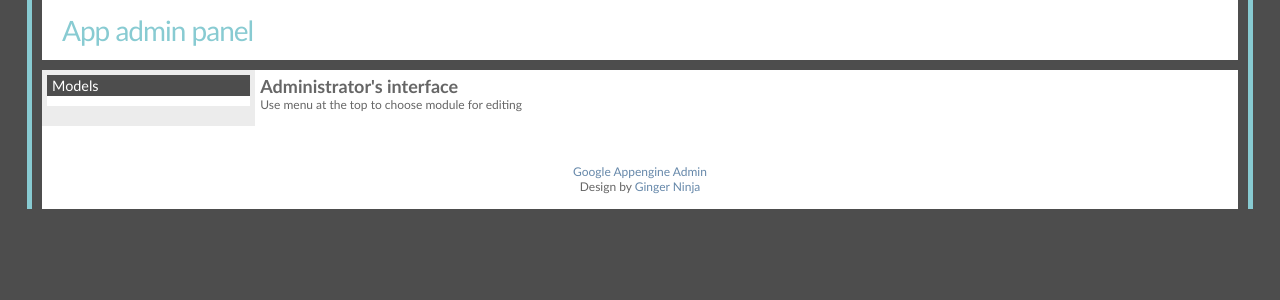
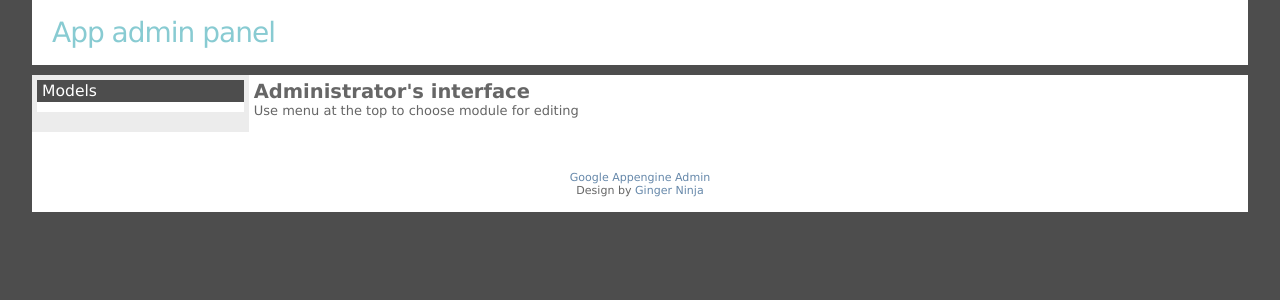
Before and after one commit to darvin/appengine-admin, a Python web app: template templates/index.html in a window 1280 px wide. Shown: the top 300 px of the page. Run offline with Jinja, Linux system fonts and the light colour scheme; the template is opened without the code that fills it, so the values that code supplies are empty.

Commit message:
* Enlarged font size to 13px * Changed default font to Verdana * Removed colorful page border

```diff
--- a/media/style.css
+++ b/media/style.css
@@ -6,8 +6,8 @@
 	}
 
 body {
-	font-family:"Trebuchet MS", Verdana, Helvetica, Arial, sans-serif;
-	font-size:12px;
+	font-family: Verdana, Helvetica, Arial, sans-serif;
+	font-size:13px;
 	color:#666666;
 	background-color: #4d4d4d;
     text-align: center;
@@ -29,19 +29,18 @@ a:hover {
 	color:#4d4d4d;
 	}
 
+input, textarea, select {
+    font-size: 0.85em;
+    padding: 2px 4px 2px 4px;
+}
+
 /* Structure */
 #wrapper {
 	width:95%;
 	margin: auto;
-	border-left: 5px solid #88cbd2;
-	border-right: 5px solid #88cbd2;
+	background-color: white;
     text-align: left;
 	}
-#inner_frame {
-    border-left: 10px solid #4d4d4d;
-	border-right: 10px solid #4d4d4d;
-    background-color: white;
-}
 #header {
 	height:5em;
 	border-bottom:10px solid #4d4d4d;
@@ -65,6 +64,7 @@ a:hover {
 #footer {
 	clear:both;
 	padding:15px 20px;
+	font-size: 0.85em;
 	}
 
 
@@ -153,6 +153,7 @@ td.delete_col {
 
 .okButton input {
     width: 4em;
+    font-size: 1em;
 }
 
 .createNew {
--- a/templates/admin_base.html
+++ b/templates/admin_base.html
@@ -12,7 +12,6 @@
 <body>
 
 <div id="wrapper">
-<div id="inner_frame">
 
 		<div id="header">
 			<h1><a href="{{ urlPrefix }}/">App admin panel</a></h1>
@@ -51,7 +50,6 @@
 		</div>
 
 </div>
-</div>
 
 </body>
 </html>
```
